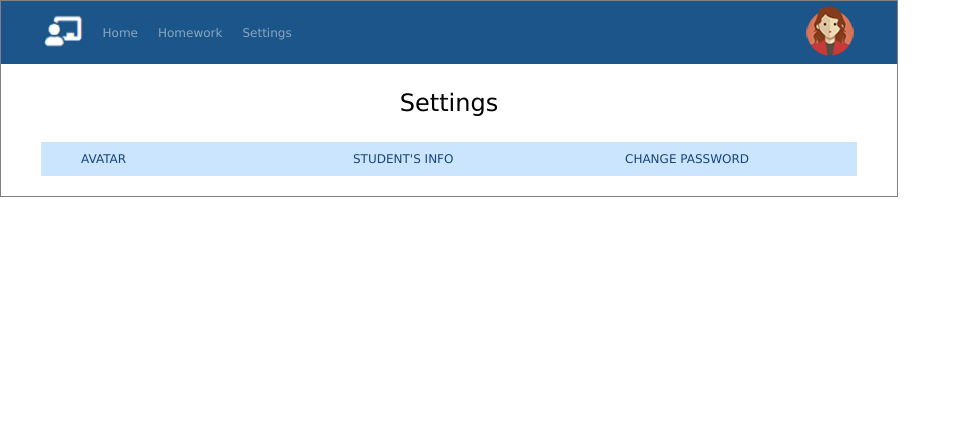
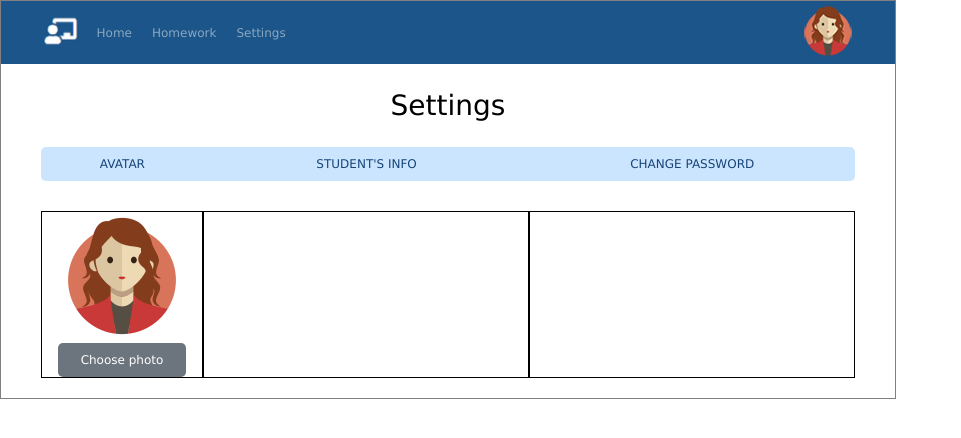
Before and after one commit to natalyaluchenkova/Homework, a plain HTML site: page index.html in a window 1280 px wide. Shown: the whole page, without its empty margins (0-961 px from the left). Drawn offline with Linux system fonts and the light colour scheme.

Commit message:
Version03

```diff
--- a/index.html
+++ b/index.html
@@ -22,7 +22,27 @@
 				<li><a href="#">student's info</a></li>
 				<li><a href="#">change password</a></li>
 			</ol>
+			<div class='forms'>
+				<div class='photo'>
+					<form action="#" method='post' name='one' autocomplete="on">
+						<img src="img/av_256.png" alt="alt" class="avatar">
+						<input type="file" accept='.jpg, .png, .bmp' id='ava'>
+						<label for="ava">
+							<div class='ChoosePh'><p>Choose photo</p></div>
+						</label>
+					</form>
+				</div>
+				<div class='info'>
+					<form action="#" method='post' name='two' autocomplete="on">
 
+					</form>
+				</div>
+				<div class='password'>
+					<form action="#" method='post' name='three' autocomplete="on">
+
+					</form>
+				</div>
+			</div>
 
 		</div>
 
--- a/styles.css
+++ b/styles.css
@@ -1,4 +1,4 @@
-body, ol, ol li, div, h1{
+body, ol, ol li, div, h1, p{
 	margin: 0;
 	padding: 0;
 }
@@ -7,18 +7,21 @@ body, ol, ol li, div, h1{
 	border: 1px solid grey;
 	font-family: Verdana;
 	font-size: 12px;
+	box-sizing: border-box;
 }
 .head{
+	width: 100%;
 	display: flex;
 	background-color: #1b5589;
 	align-items: center;
 	padding: 3px 40px;
+	box-sizing: border-box;
 }
 ol li{
 	list-style-type: none;
 }
 .head li:last-child{
-	width: 70%;
+	width: 80%;
 	text-align: right;
 }
 .head li a{
@@ -34,21 +37,33 @@ ol li{
 }
 .main{
 	padding: 25px 40px 20px 40px;
+	box-sizing: border-box;
 }
 h1{
 	font-weight: normal;
 	text-align: center;
 	margin-bottom: 25px;
+	font-size: 28px;
 }
 .blue{
 	display: flex;
-
+	background-color: #cce5ff;
+	border-radius: 5px;
+	box-sizing: border-box;
 }
 .blue li{
-	width: 33.33%;
 	text-transform: uppercase;
-	background-color: #cce5ff;
-	padding: 10px 40px;
+	text-align: center;
+	padding: 10px 0;
+}
+.blue li:first-child{
+	width: 20%;
+}
+.blue li:nth-child(2){
+	width: 40%;
+}
+.blue li:last-child{
+	width: 40%;
 }
 .blue li a{
 	color: #164478;
@@ -57,3 +72,40 @@ h1{
 .blue li a:hover{
 	text-decoration: underline;
 }
+.forms{
+	display: flex;
+	box-sizing: border-box;
+	padding-top: 30px;
+}
+.photo, .info, .password{
+	border: 1px solid black;
+}
+.photo{
+	width: 20%;
+	text-align: center;
+	box-sizing: border-box;
+}
+.avatar{
+	width: 80%;
+}
+#ava{
+	display: none;
+}
+.ChoosePh{
+	width: 80%;
+	text-align: center;
+	margin: 0 10%;
+	background-color: #6c757d;
+	color: white;
+	padding: 10px 0;
+	border-radius: 5px;
+}
+label{
+	cursor: pointer;
+}
+.info{
+	width: 40%;
+}
+.password{
+	width: 40%;
+}
```
